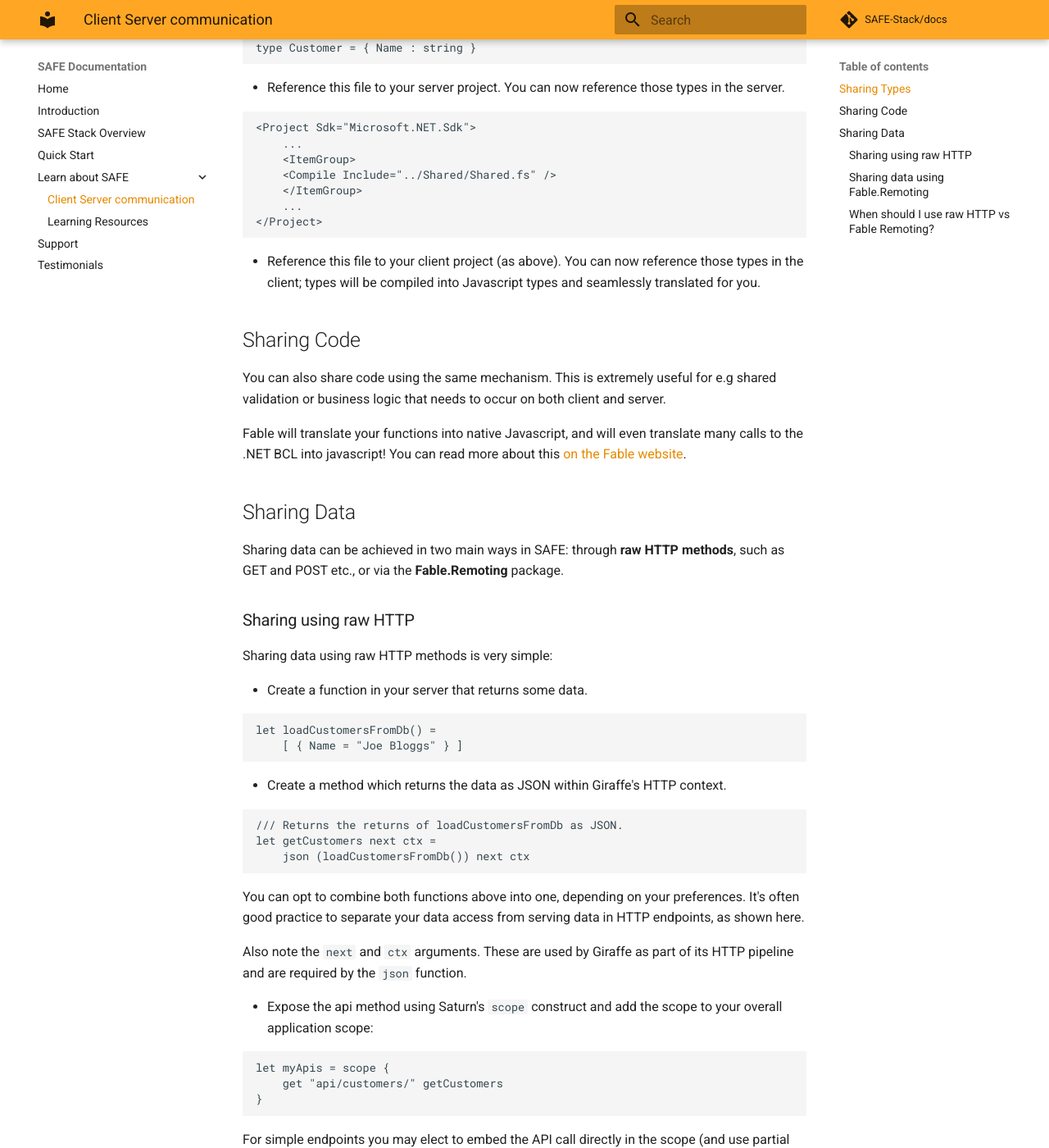
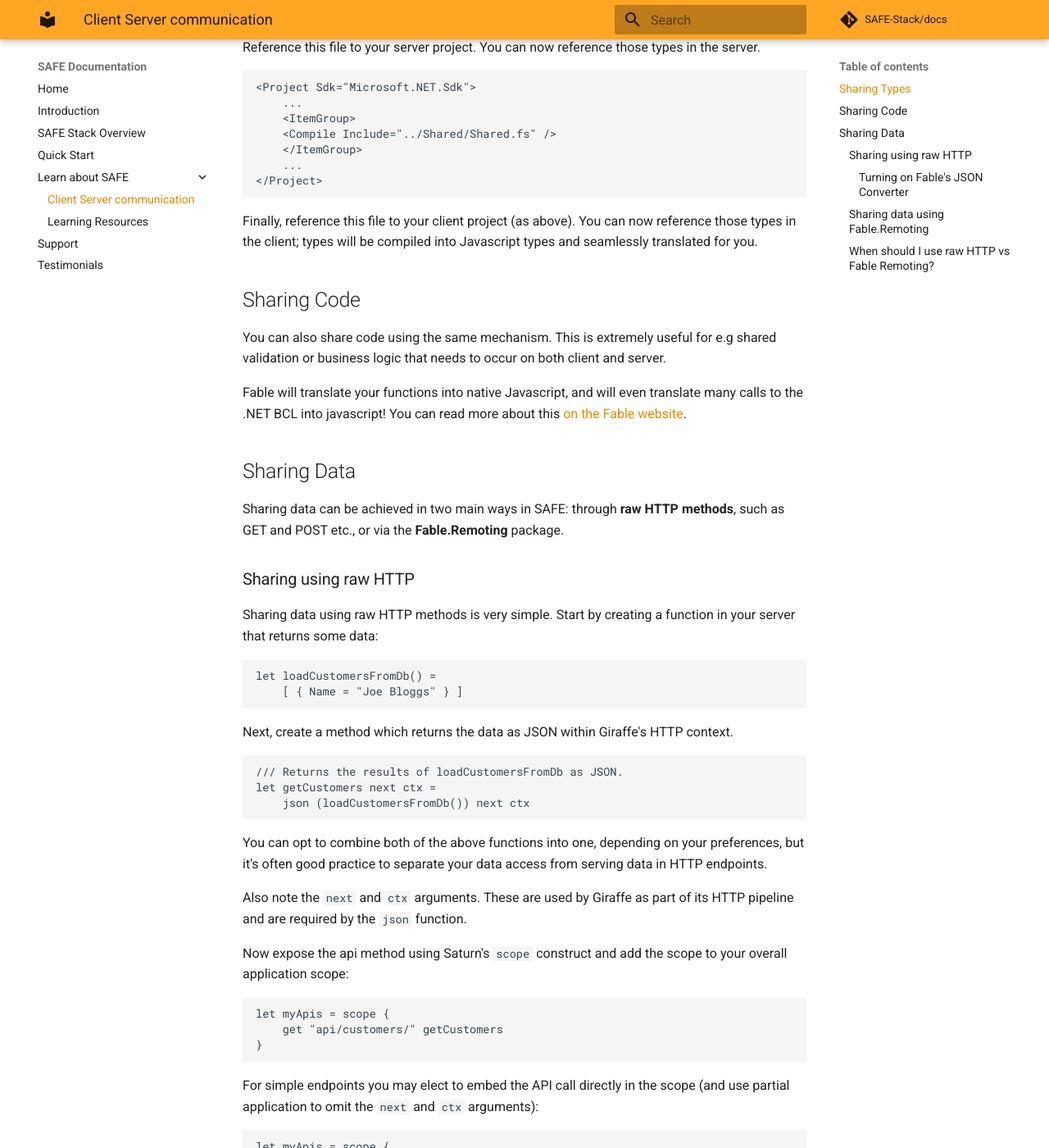
Before and after one commit to SAFE-Stack/docs, an MkDocs documentation site: the page built from docs/client-server.md, in a window 1280 px wide and 1400 px high, scrolled down 493 px. Shown: the whole window at 82% size. Built offline with MkDocs 1.6.1 and Material for MkDocs 9.7.7, drawn with Linux system fonts in a browser that asks for light colours; comment, search, counter and statistics services are not loaded; old or Windows-style settings are respelled for this version of MkDocs; some of the changed text lies outside the part shown.

Commit message:
Reworded docs on client server data.

````diff
--- a/docs/client-server.md
+++ b/docs/client-server.md
@@ -22,7 +21,8 @@
     ...
 </Project>
 ```
-* Reference this file to your client project (as above). You can now reference those types in the client; types will be compiled into Javascript types and seamlessly translated for you.
+
+Finally, reference this file to your client project (as above). You can now reference those types in the client; types will be compiled into Javascript types and seamlessly translated for you.
 
 ## Sharing Code
 You can also share code using the same mechanism. This is extremely useful for e.g shared validation or business logic that needs to occur on both client and server.
@@ -33,24 +33,23 @@
 Sharing data can be achieved in two main ways in SAFE: through **raw HTTP methods**, such as GET and POST etc., or via the **Fable.Remoting** package.
 
 ### Sharing using raw HTTP
-Sharing data using raw HTTP methods is very simple:
+Sharing data using raw HTTP methods is very simple. Start by creating a function in your server that returns some data:
 
-* Create a function in your server that returns some data.
 ```fsharp
 let loadCustomersFromDb() =
     [ { Name = "Joe Bloggs" } ]
 ```
-* Create a method which returns the data as JSON within Giraffe's HTTP context.
+Next, create a method which returns the data as JSON within Giraffe's HTTP context.
 ```fsharp
-/// Returns the returns of loadCustomersFromDb as JSON.
+/// Returns the results of loadCustomersFromDb as JSON.
 let getCustomers next ctx =
     json (loadCustomersFromDb()) next ctx
 ```
-You can opt to combine both functions above into one, depending on your preferences. It's often good practice to separate your data access from serving data in HTTP endpoints, as shown here.
+You can opt to combine both of the above functions into one, depending on your preferences, but it's often good practice to separate your data access from serving data in HTTP endpoints.
 
 Also note the `next` and `ctx` arguments. These are used by Giraffe as part of its HTTP pipeline and are required by the `json` function.
 
-* Expose the api method using Saturn's `scope` construct and add the scope to your overall application scope:
+Now expose the api method using Saturn's `scope` construct and add the scope to your overall application scope:
 ```fsharp
 let myApis = scope {
     get "api/customers/" getCustomers
@@ -64,7 +63,7 @@
 }
 ```
 
-* Call the endpoint from your client application.
+Finally, call the endpoint from your client application.
 ```fsharp
 promise {
     let! customers = Fetch.fetchAs<Customer array> (sprintf "api/customers") []
@@ -74,6 +73,11 @@
 
 Note the use of the `promise { }` computation expression. This functions like `async { }` blocks that you already know, whilst the `fetchAs` function automatically deserializes the JSON back into a `Customer` array.
 
+#### Turning on Fable's JSON Converter
+By default, serialization between Fable and Giraffe **is not compatible**. In order to fix this, you must replace the JSON converter in Giraffe with Fable's own `IJsonSerializer`.
+
+If you are using the dotnet SAFE Template, this will automatically be done for you - see the `config` function in `Server.fs`.
+
 ### Sharing data using Fable.Remoting
 
 ### When should I use raw HTTP vs Fable Remoting?
````
Also changed, not shown: other parts of docs/client-server.md (+6 -7 lines).
